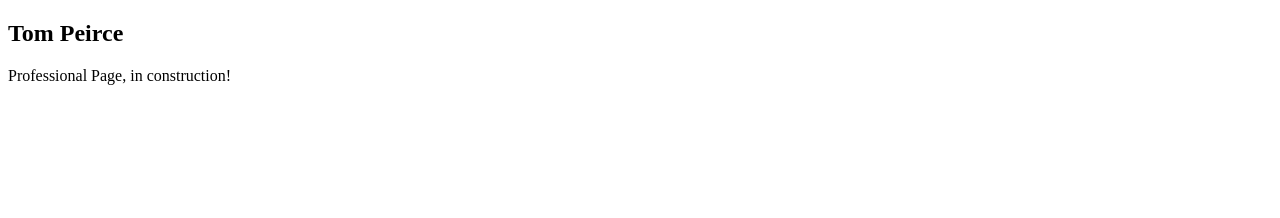
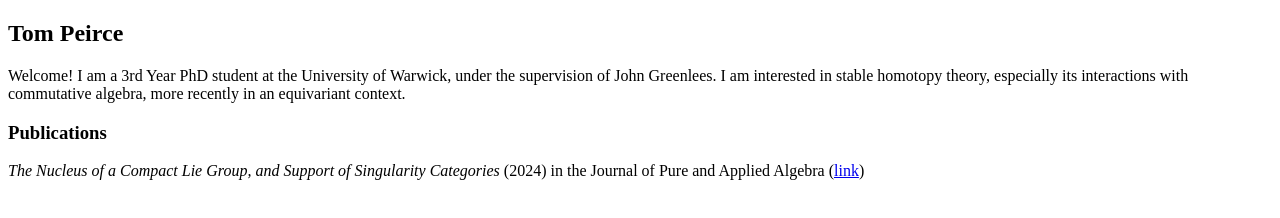
Before and after one commit to tmprce/tmprce.github.io, a plain HTML site: page index.html in a window 1280 px wide. Drawn offline with Linux system fonts and the light colour scheme.

Commit message:
Update index.html

```diff
--- a/index.html
+++ b/index.html
@@ -2,6 +2,8 @@
 <html>
 <body>
 <h2>Tom Peirce</h2>
-<p>Professional Page, in construction!</p>
+  <p> Welcome! I am a 3rd Year PhD student at the University of Warwick, under the supervision of John Greenlees. I am interested in stable homotopy theory, especially its interactions with commutative algebra, more recently in an equivariant context.</p>
+  <h3>Publications</h3>
+	<i>The Nucleus of a Compact Lie Group, and Support of Singularity Categories</i> (2024) in the Journal of Pure and Applied Algebra (<a href=https://doi.org/10.1016/j.jpaa.2024.107780>link</a>)
 </body>
 </html>
```
